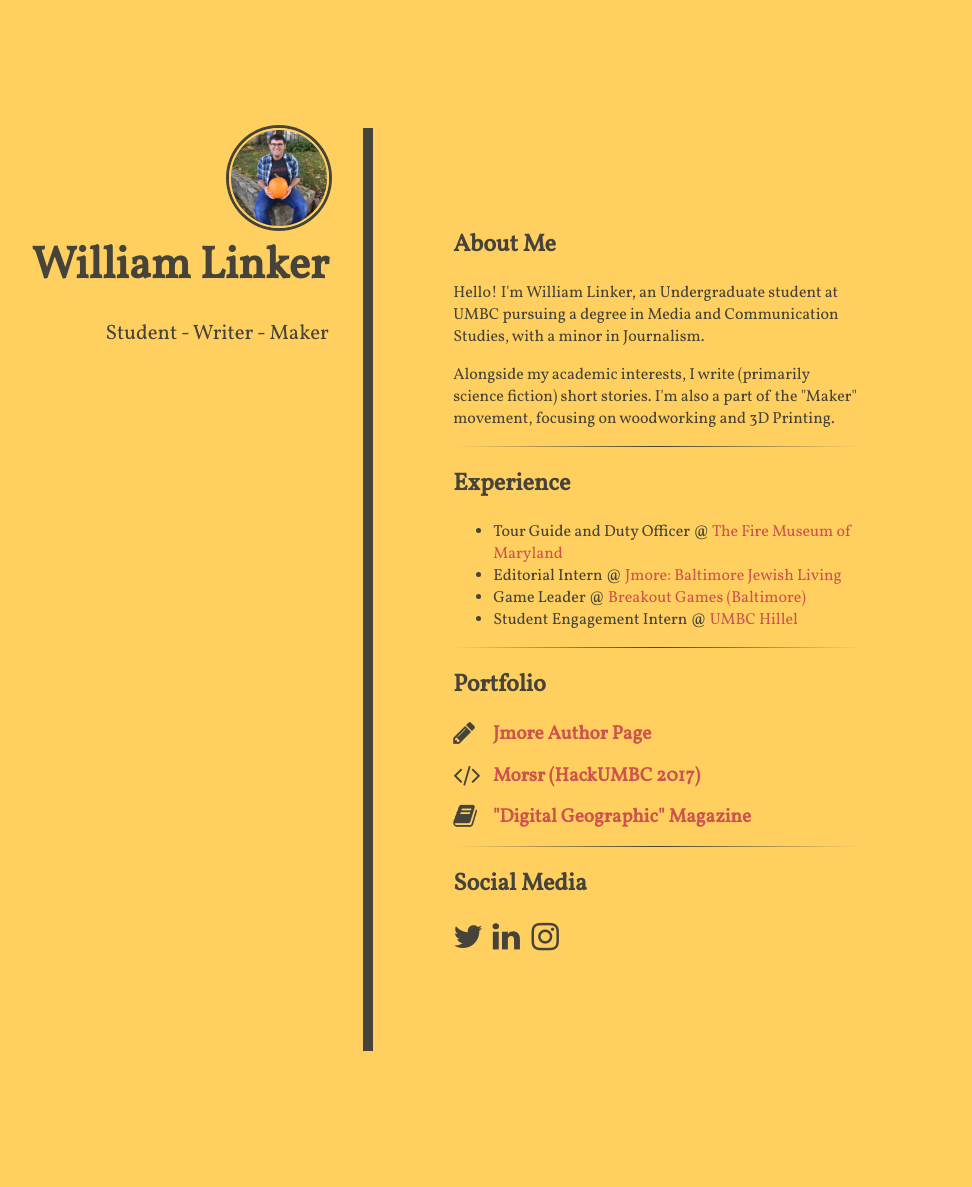
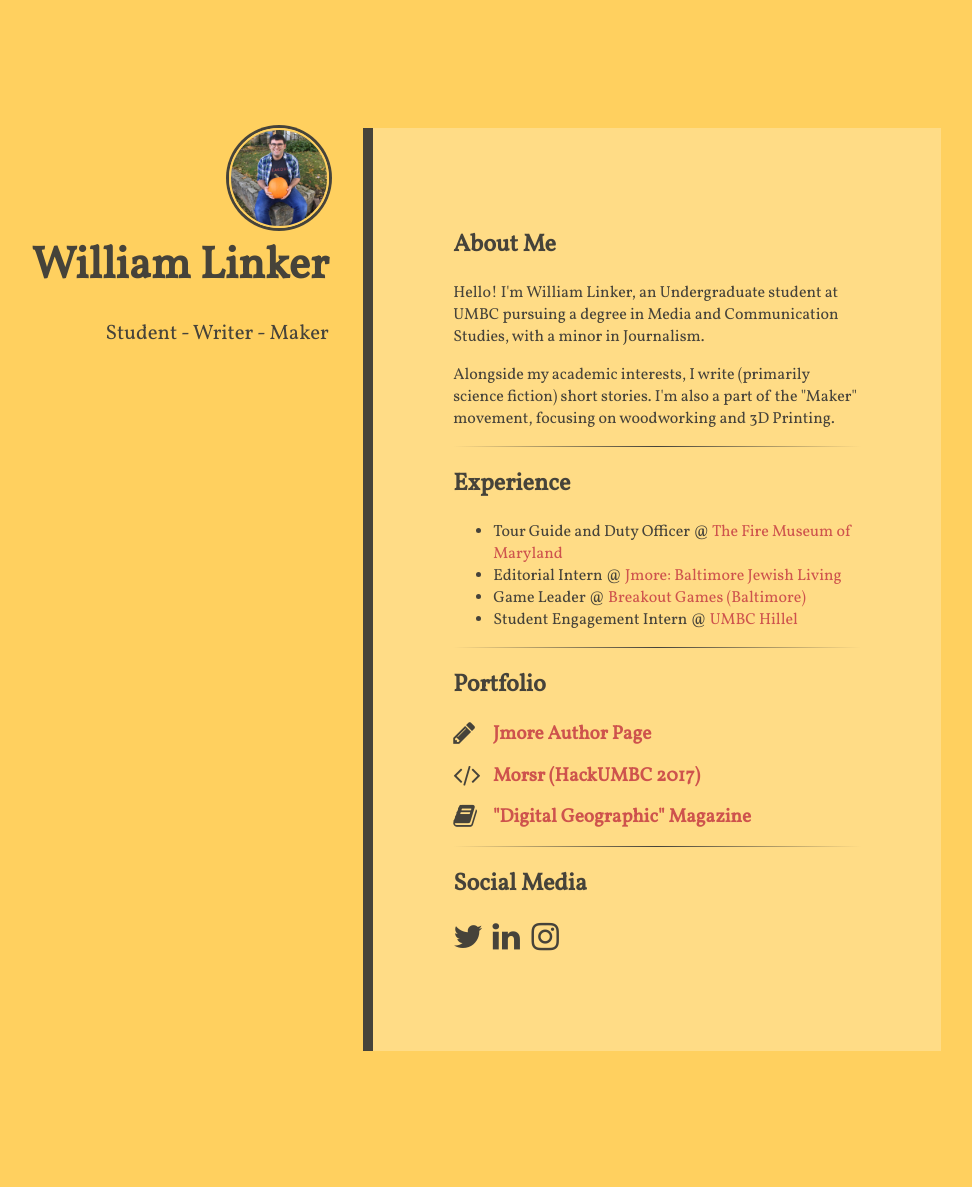
Before and after one commit to wlinker1/wlinker1.github.io, a Jekyll site: the page built from index.html, in a window 1280 px wide. Shown: the whole page, without its empty margins (304-1276 px from the left). Built offline with Jekyll 4.4.1, drawn with Linux system fonts in a browser that asks for light colours; nearby versions of some CDN libraries.

Commit message:
Color update

```diff
--- a/assets/main.scss
+++ b/assets/main.scss
@@ -147,6 +147,7 @@ footer {
 		margin-left: 54%;
 		margin-bottom: 20%;
 		padding: 5em;
+		background-color: #ffdc86;
 		border-left:10px solid #46433a;
 	}
 }
```
Also changed, not shown: 1 other file.
